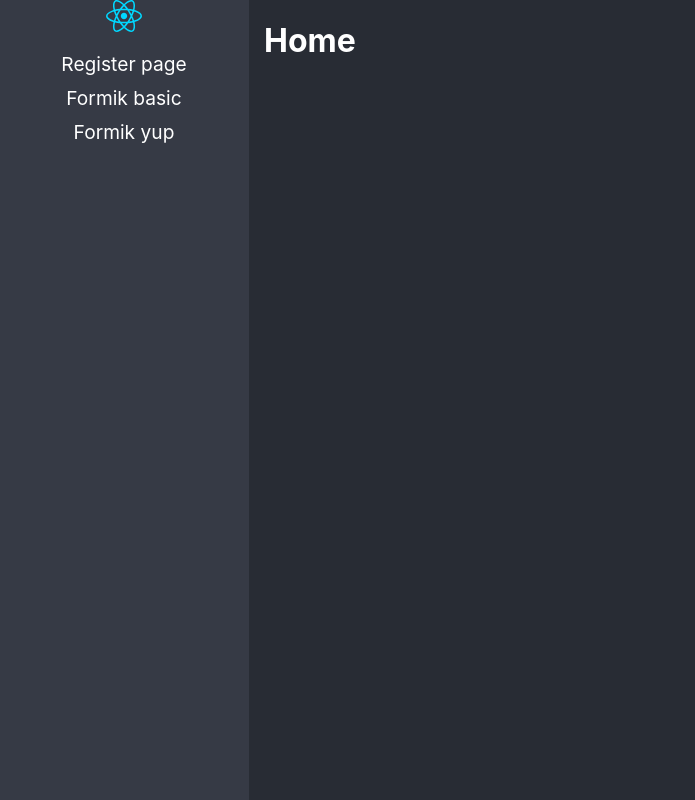
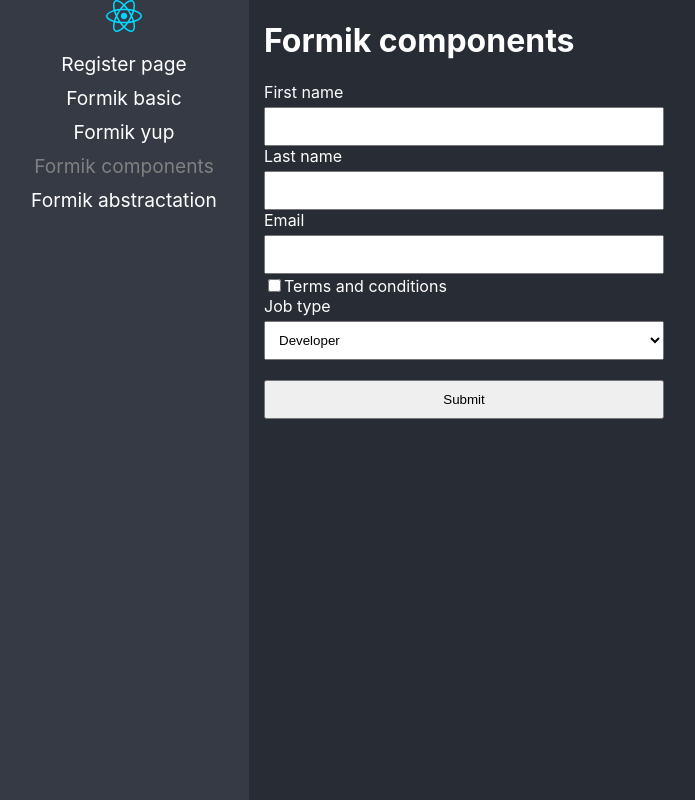
Before and after one commit to juanesgv/react-app-ts, a React (Vite) app: page /formik-components in a window 1280 px wide. Before the commit this address led to /. Shown: the whole page, without its empty margins (1-696 px from the left). Built offline with nearby package versions, Linux system fonts and the light colour scheme.

Commit message:
form - componets - fields - added

```diff
--- /dev/null
+++ b/src/03-forms/pages/FormikAbstractation.tsx
@@ -0,0 +1,88 @@
+import { Form, Formik } from 'formik'
+import * as Yup from 'yup'
+import '../styles/styles.css'
+
+import { MyTextInput, MyCheckbox, MySelect } from '../../components'
+
+
+const FormikAbstractation = () => {
+
+    return (
+        <div>
+            <h1>Formik Abastractation</h1>
+
+            <Formik
+                initialValues={{
+                    firstName: '',
+                    lastName: '',
+                    email: '',
+                    terms: false,
+                    jobType: ''
+                }}
+                onSubmit={(values) => {
+                    console.log(values)
+                }}
+                validationSchema={
+                    Yup.object({
+                        firstName: Yup.string()
+                            .max(15, 'Debe de tener 15 caracteres o menos')
+                            .required('Requerido'),
+                        lastName: Yup.string()
+                            .max(15, 'Debe de tener 15 caracteres o menos')
+                            .required('Requerido'),
+                        email: Yup.string()
+                            .email('El correo electrónico no es válido')
+                            .required('Requerido'),
+                        terms: Yup.boolean()
+                                .oneOf([true], 'Debe aceptar las condiciones'),
+                        jobType: Yup.string()
+                                    .notOneOf(['it-jr'], "No disponible")
+                                    .required('Requerido')
+                    })
+                }
+            >
+
+                {
+                    formik => (
+                        <Form>
+
+                            <MyTextInput
+                                label="First Name"
+                                name="firstName"
+                                placeholder='Juan'
+                            />
+
+                            <MyTextInput
+                                label="Last Name"
+                                name="lastName"
+                                placeholder='Garcia'
+                            />
+
+                            <MyTextInput
+                                label="Email"
+                                name="email"
+                                placeholder='juan@mail.com'
+                                type='email'
+                            />
+
+                            <MySelect label="Job type" name="jobType">
+                                <option value='developer'>Developer</option>
+                                <option value='designer'>Desginer</option>
+                                <option value='it-senior'>IT Senior</option>
+                                <option value='it-jr'>IT Junior</option>
+                            </MySelect>
+
+                            <MyCheckbox label="Termns and conditions" name="terms"/>
+
+                            <button type='submit'>Submit</button>
+                        </Form>
+                    )
+                }
+
+            </Formik>
+
+        </div>
+    )
+}
+
+export default FormikAbstractation
--- /dev/null
+++ b/src/03-forms/pages/FormikComponents.tsx
@@ -0,0 +1,84 @@
+import { ErrorMessage, Field, Form, Formik } from 'formik'
+import * as Yup from 'yup'
+import '../styles/styles.css'
+
+
+const FormikComponents = () => {
+
+    return (
+        <div>
+            <h1>Formik components</h1>
+
+            <Formik
+                initialValues={{
+                    firstName: '',
+                    lastName: '',
+                    email: '',
+                    terms: false,
+                    jobType: ''
+                }}
+                onSubmit={(values) => {
+                    console.log(values)
+                }}
+                validationSchema={
+                    Yup.object({
+                        firstName: Yup.string()
+                            .max(15, 'Debe de tener 15 caracteres o menos')
+                            .required('Requerido'),
+                        lastName: Yup.string()
+                            .max(15, 'Debe de tener 15 caracteres o menos')
+                            .required('Requerido'),
+                        email: Yup.string()
+                            .email('El correo electrónico no es válido')
+                            .required('Requerido'),
+                        terms: Yup.boolean()
+                                .oneOf([true], 'Debe aceptar las condiciones'),
+                        jobType: Yup.string()
+                                    .notOneOf(['it-jr'], "No disponible")
+                                    .required('Requerido')
+                    })
+                }
+            >
+
+                {
+                    formik => (
+                        <Form>
+                            <label htmlFor='firstName'>First name</label>
+                            <Field name="firstName" type="text" />
+                            <ErrorMessage name='firstName' component='span'/>
+
+                            <label htmlFor='lastName'>Last name</label>
+                            <Field name="lastName" type="text" />
+                            <ErrorMessage name='lastName' component='span'/>
+
+
+                            <label htmlFor='email'>Email</label>
+                            <Field name="email" type="mail" />
+                            <ErrorMessage name='email' component='span'/>
+
+                            <label>
+                                <Field name="terms" type="checkbox" />
+                                Terms and conditions
+                            </label>
+                            <ErrorMessage name='terms' component='span'/>
+
+                            <label htmlFor='jobType'>Job type</label>
+                            <Field name="jobType" as='select'>
+                                <option value='developer'>Developer</option>
+                                <option value='designer'>Desginer</option>
+                                <option value='it-senior'>IT Senior</option>
+                                <option value='it-jr'>IT Junior</option>
+                            </Field>
+
+                            <button type='submit'>Submit</button>
+                        </Form>
+                    )
+                }
+
+            </Formik>
+
+        </div>
+    )
+}
+
+export default FormikComponents
--- a/src/03-forms/pages/FormikYupPage.tsx
+++ b/src/03-forms/pages/FormikYupPage.tsx
@@ -2,15 +2,10 @@
 import * as Yup from 'yup'
 import '../styles/styles.css'
 
-interface FormValues {
-    firstName: string;
-    lastName: string;
-    email: string;
-}
 
 const FormikYupPage = () => {
 
-    const { handleChange, values, handleSubmit, errors, touched, handleBlur, getFieldProps } = useFormik({
+    const { handleSubmit, errors, touched, getFieldProps } = useFormik({
         initialValues: {
             firstName: '',
             lastName: '',
@@ -40,10 +35,7 @@
                 <label htmlFor='firstName'>First name</label>
                 <input
                     type='text'
-                    name='firstName'
-                    onChange={handleChange}
-                    onBlur={handleBlur}
-                    value={values.firstName}
+                    {...getFieldProps('firstName')}
                 />
 
                 { touched.firstName && errors.firstName && <span>{errors.firstName}</span>}
@@ -51,10 +43,7 @@
                 <label htmlFor='lastName'>Last name</label>
                 <input
                     type='text'
-                    name='lastName'
-                    onChange={handleChange}
-                    onBlur={handleBlur}
-                    value={values.lastName}
+                    {...getFieldProps('lastName')}
                 />
                 {touched.lastName && errors.lastName &&<span>{errors.lastName}</span>}
 
@@ -62,10 +51,7 @@
                 <label htmlFor='email'>Email</label>
                 <input
                     type='email'
-                    name='email'
-                    onChange={handleChange}
-                    onBlur={handleBlur}
-                    value={values.email}
+                    {...getFieldProps('email')}
                 />
 
                 {touched.email && errors.email && <span>{errors.email}</span>}
--- /dev/null
+++ b/src/03-forms/pages/index.ts
@@ -0,0 +1,7 @@
+import FormikAbstractation from "./FormikAbstractation";
+import FormikComponents from "./FormikComponents";
+import FormikPage from "./FormikPage";
+import FormikYupPage from "./FormikYupPage";
+import RegisterPage from './RegisterPage';
+
+export {FormikAbstractation, FormikComponents, FormikPage, FormikYupPage, RegisterPage}
--- /dev/null
+++ b/src/components/MyCheckbox.tsx
@@ -0,0 +1,24 @@
+import { ErrorMessage, useField } from 'formik';
+
+interface Props {
+    label: string,
+    name: string,
+    [x: string]: any
+}
+
+const MyCheckbox = ({label, ...props}:Props) => {
+
+    const [field] = useField({...props, type: 'checkbox'});
+
+    return (
+        <>
+            <label>
+                <input type='checkbox' {...field} {...props}/>
+                {label}
+            </label>
+            <ErrorMessage name={props.name} component="span"/>
+        </>
+    )
+}
+
+export default MyCheckbox
--- /dev/null
+++ b/src/components/MySelect.tsx
@@ -0,0 +1,23 @@
+import { ErrorMessage, useField  } from 'formik';
+
+interface Props {
+    label: string,
+    name: string,
+    placeholder?: string,
+    [x: string]: any
+}
+
+const MySelect = ({label, ...props}:Props) => {
+
+    const [field] = useField(props)
+
+    return (
+        <>
+            <label htmlFor={ props.id || props.name}>{label}</label>
+            <select {...field} {...props}/>
+            <ErrorMessage name={props.name} component="span"/>
+        </>
+    )
+}
+
+export default MySelect
--- /dev/null
+++ b/src/components/MyTextInput.tsx
@@ -0,0 +1,24 @@
+import { ErrorMessage, useField } from 'formik';
+
+interface Props {
+    label: string,
+    name: string,
+    type?: 'text' | 'email' | 'password',
+    placeholder?: string,
+    [x: string]: any
+}
+
+const MyTextInput = ({label, ...props}:Props) => {
+
+    const [field] = useField(props)
+
+    return (
+        <>
+            <label htmlFor={ props.id || props.name}>{label}</label>
+            <input className="text-input" {...field} {...props}/>
+            <ErrorMessage name={props.name} component="span"/>
+        </>
+    )
+}
+
+export default MyTextInput
--- /dev/null
+++ b/src/components/index.ts
@@ -0,0 +1,5 @@
+import MyCheckbox from "./MyCheckbox";
+import MySelect from "./MySelect";
+import MyTextInput from "./MyTextInput";
+
+export {MyCheckbox, MySelect, MyTextInput}
--- a/src/routes/Navigation.tsx
+++ b/src/routes/Navigation.tsx
@@ -1,8 +1,6 @@
 import { BrowserRouter, NavLink, Navigate, Route, Routes } from "react-router-dom"
 import logo from '../assets/react.svg'
-import RegisterPage from "../03-forms/pages/RegisterPage"
-import FormikPage from '../03-forms/pages/FormikPage';
-import FormikYupPage from "../03-forms/pages/FormikYupPage";
+import {FormikAbstractation, FormikComponents, FormikPage, FormikYupPage, RegisterPage} from "../03-forms/pages"
 
 const Navigation = () => {
     return (
@@ -20,6 +18,12 @@
                         <li>
                             <NavLink to='/formik-yup' className={({isActive})=> isActive ? 'nav-active' : ''}>Formik yup</NavLink>
                         </li>
+                        <li>
+                            <NavLink to='/formik-components' className={({isActive})=> isActive ? 'nav-active' : ''}>Formik components</NavLink>
+                        </li>
+                        <li>
+                            <NavLink to='/formik-abstractation' className={({isActive})=> isActive ? 'nav-active' : ''}>Formik abstractation</NavLink>
+                        </li>
                     </ul>
                 </nav>
 
@@ -27,6 +31,8 @@
                     <Route path="/register" element={<RegisterPage/>} />
                     <Route path="/formik-basic" element={<FormikPage/>} />
                     <Route path="/formik-yup" element={<FormikYupPage/>} />
+                    <Route path="/formik-components" element={<FormikComponents/>} />
+                    <Route path="/formik-abstractation" element={<FormikAbstractation/>} />
                     <Route path="/" element={<h1>Home</h1>} />
                     <Route path="/*" element={<Navigate to="/" replace />} />
                 </Routes>
```
